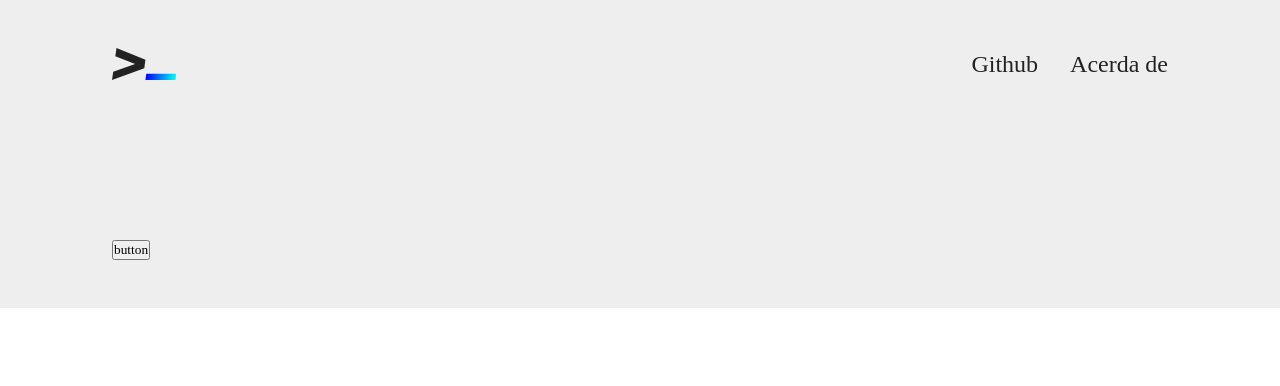
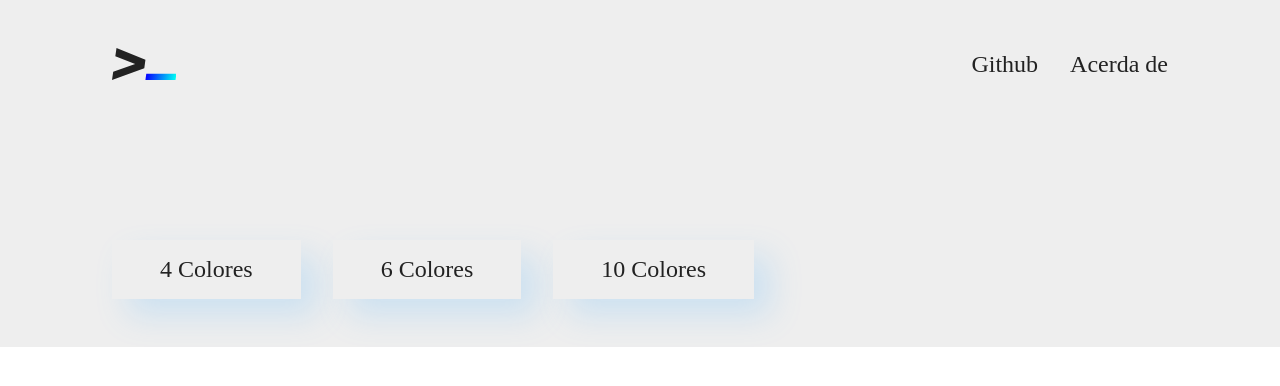
Before and after one commit to HarmonySpace/TerCo, a Nuxt app: page / in a window 1280 px wide. Shown: the top 386 px of the page. Built offline with nearby package versions, Linux system fonts and the light colour scheme; a web font is replaced by a local one.

Commit message:
Add basic buttons Add 3 buttons in index Add a basic styles in buttonText

```diff
--- a/components/buttons/buttonText.vue
+++ b/components/buttons/buttonText.vue
@@ -3,7 +3,20 @@ const props = defineProps(['text'])
 </script>
 
 <template>
-	<button>
+	<button class="buttonT">
 		{{ props.text }}
 	</button>
 </template>
+
+<style setup>
+.buttonT {
+	outline: none;
+	border: none;
+	padding: 1rem 3rem;
+	color: var(--fr);
+	font-size: 1.5rem;
+	background-color: var(--bg);
+	box-shadow: 1rem 1rem 2rem var(--bs);
+	border-radius: rem;
+}
+</style>
--- a/pages/index.vue
+++ b/pages/index.vue
@@ -1,7 +1,9 @@
 <template>
   <navBar></navBar>
   <section class="nColors">
-    <ButtonsButtonText text="button" />
+    <ButtonsButtonText text="4 Colores" />
+    <ButtonsButtonText text="6 Colores" />
+    <ButtonsButtonText text="10 Colores" />
   </section>
 </template>
 
@@ -11,5 +13,6 @@
   width: 100%;
   display: flex;
   justify-content: flex-start;
+  gap: 2rem;
 }
 </style>
```
